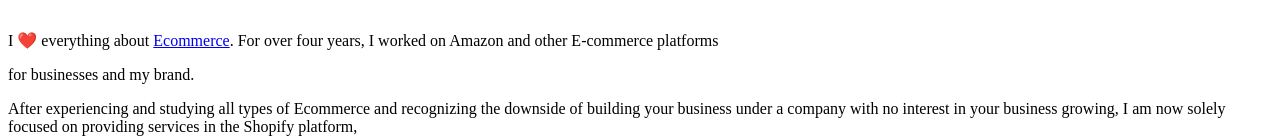
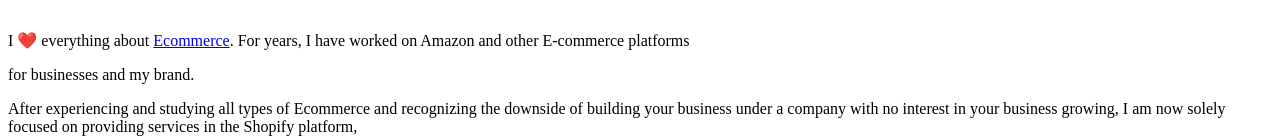
Before and after one commit to ybecom/cv, a plain HTML site: page index.html in a window 1280 px wide. Shown: the part 171-309 px from the top of the page. Drawn offline with Linux system fonts and the light colour scheme.

Commit message:
Update index.html

```diff
--- a/index.html
+++ b/index.html
@@ -12,7 +12,7 @@
       <p><strong><a href="Contact.html">Contact Me</a></strong></p></td>
     </table>
   <br>
-   <p>I ❤️  everything about <a href="https://www.shopify.com/encyclopedia/what-is-ecommerce">Ecommerce</a>. For over four years, I worked on Amazon and other E-commerce platforms</p>
+   <p>I ❤️  everything about <a href="https://www.shopify.com/encyclopedia/what-is-ecommerce">Ecommerce</a>. For years, I have worked on Amazon and other E-commerce platforms</p>
      for businesses and my brand.
      <p>After experiencing and studying all types of Ecommerce and recognizing the downside of building your business
      under a company with no interest in your business growing, I am now solely focused on providing services in the
```
